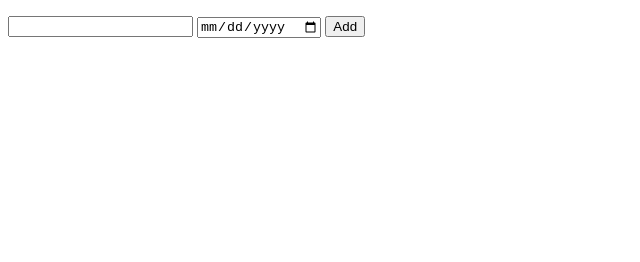
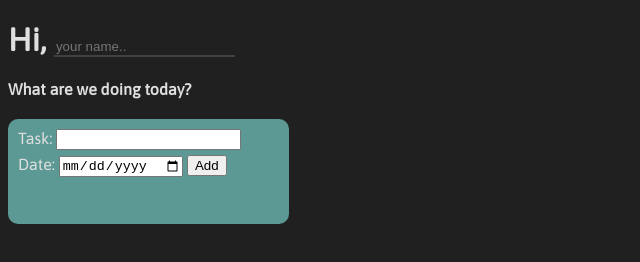
Before and after one commit to Jenny-Svensson/todo-typescript, a website with bundled scripts: page public/index.html in a window 1280 px wide. Shown: the whole page, without its empty margins (0-640 px from the left). Built offline with nearby package versions, Linux system fonts and the light colour scheme; files whose address does not match are found by name.

Commit message:
:construction:

```diff
--- a/public/index.html
+++ b/public/index.html
@@ -4,17 +4,27 @@
     <meta charset="utf-8" />
     <meta name="viewport" content="width=device-width, initial-scale=1" />
     <meta name="description" content="Web site created using create-snowpack-app" />
+    <link rel="stylesheet" href="dist/index.css">
     <script src="dist/index.js" type="module"></script>
     <title>todo list</title>
   </head>
   <body>
 
+    <h1>Hi, <input type="text" id="inputName" placeholder="your name.." /></h1>
+      <h4>What are we doing today?</h4>
     <form id="new-task-form">
-      <ul id="list"></ul>
+      <label> Task:
       <input type="text" id="new-task-title">
+      </label>
+      <label> Date:
       <input type="date" id="new-task-date">
-      <button type="submit">Add</button>
+        <button type="submit" id="addBtn">Add</button>
+     </label>
+
+          <ul id="list"></ul>
     </form>
+
+
 
   </body>
 </html>
--- /dev/null
+++ b/src/index.css
@@ -0,0 +1,41 @@
+@import url('https://fonts.googleapis.com/css2?family=Asap&display=swap');
+
+body {
+    color: #dfdfdf;
+    background-color: #202020;
+    font-family: 'Asap', sans-serif;
+}
+
+#new-task-form {
+    display: flex;
+    flex-direction: column;
+    align-items: flex-start;
+    row-gap: 5px;
+    background-color: #5c9994;
+    border-radius: 10px;
+    padding: 10px;
+    width: 16.3rem;
+
+}
+
+#inputName {
+    box-sizing: border-box;
+    border: none;
+    border-bottom: 2px solid rgb(65, 65, 65);
+    background-color: #202020;
+    color: white;
+}
+
+#inputName:focus {
+    outline: none;
+}
+
+label {
+    font-size: 16px;
+}
+
+ul {
+    list-style-type: none;
+    margin-left: -40px;
+    letter-spacing: 1px;
+}
--- a/src/index.ts
+++ b/src/index.ts
@@ -35,7 +35,10 @@ form?.addEventListener("submit", e => {
 
   addListItem(newTask)
   input.value = "" // clear out the label
+
 });
+
+
 
 function addListItem(task: Task) {
   const item = document.createElement("li");
@@ -48,11 +51,16 @@ function addListItem(task: Task) {
   deleteIcon.addEventListener('click', deleteTask); // will trigger deleteTask() function when clicked
 
   item.appendChild(deleteIcon);
+  //console.table(tasks);
+
 
   // gonna remove child(li) from the parent(ul #list) when clicked
-  function deleteTask() {
+  function deleteTask(e: any) {
     document.getElementById('list')?.removeChild(item);
-  }
+    //tasks.splice(item, 1);
+    //console.table(tasks);
+    saveTasks();
+  };
 
   // gonna change the task.completed to true or false depending on checked or not.
   checkbox.addEventListener("change", () => {
@@ -70,7 +78,6 @@ function addListItem(task: Task) {
 
 };
 
-
 function saveTasks() {
   localStorage.setItem("TASKS", JSON.stringify(tasks)); // gonna set an item called TASKS and stringify our tasks
 };
```
